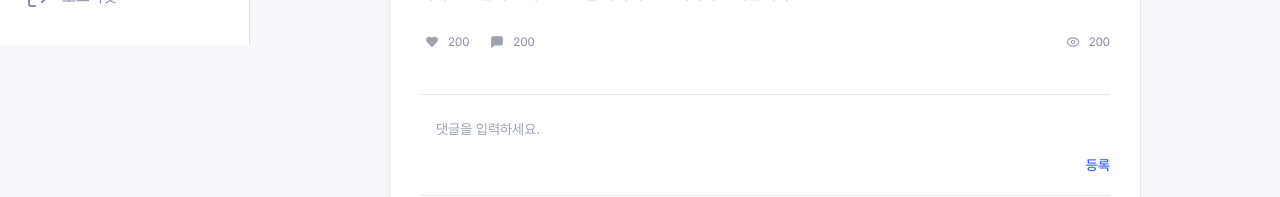
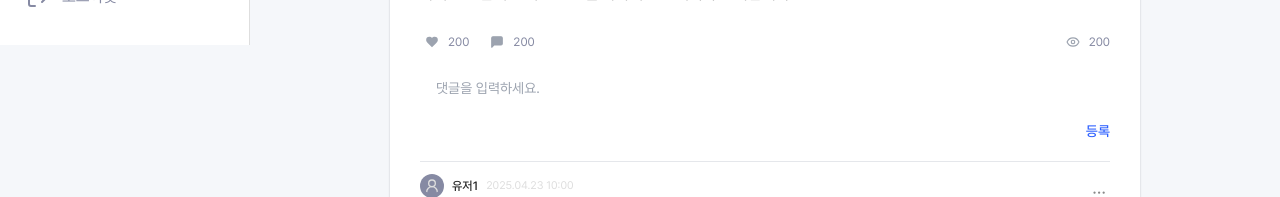
Before and after one commit to OZ-MAIN-PROJECT/frontend, a React (Vite) app: page /community/1/1 in a window 1280 px wide. Shown: the part 755-952 px from the top of the page. Built offline with nearby package versions, Linux system fonts and the light colour scheme.

Commit message:
refactor: #47 커뮤니티 댓글 영역 확장 (textarea 적용) 및 리스트 구조 개선

```diff
--- a/src/components/community/CommentInput.tsx
+++ b/src/components/community/CommentInput.tsx
@@ -4,16 +4,14 @@ interface CommentInputProps {
   onSubmit: (value: string) => void;
   initialValue?: string;
   buttonLabel?: string;
-  bordered?: boolean;
-  withTopBorder?: boolean;
+  isEditMode?: boolean;
 }
 
 const CommentInput = ({
   onSubmit,
   initialValue = '',
   buttonLabel = '등록',
-  bordered = true,
-  withTopBorder = false,
+  isEditMode = false,
 }: CommentInputProps) => {
   const [value, setValue] = useState(initialValue);
 
@@ -27,21 +25,25 @@ const CommentInput = ({
     setValue('');
   };
 
-  const isRegistrationInput = withTopBorder && bordered;
-
   return (
-    <div className={`w-full ${withTopBorder ? 'border-t pt-4 mt-6' : ''}`}>
-      <input
-        type="text"
+    <div className="w-full">
+      <textarea
         value={value}
-        onChange={e => setValue(e.target.value)}
+        onChange={(e) => setValue(e.target.value)}
         placeholder="댓글을 입력하세요."
-        className={`w-full px-4 py-2 text-sm focus:outline-none focus:ring-1 focus:ring-primary-400
-          ${bordered && !isRegistrationInput ? 'border rounded-lg' : ''}
+        rows={1} // 기본 1줄, 자동 늘어날 수 있음 (필요하면 조정)
+        className={`w-full text-sm px-4 py-2 resize-none
+          ${isEditMode
+            ? 'border border-gray-300 focus:border-gray-300 focus:ring-0 rounded-none'
+            : 'border-none focus:ring-1 focus:ring-primary-400'
+          }
         `}
       />
       <div className="flex justify-end mt-2 mb-5">
-        <button onClick={handleSubmit} className="text-sm text-accent-blue font-medium hover:underline">
+        <button
+          onClick={handleSubmit}
+          className="text-sm text-accent-blue font-medium hover:underline"
+        >
           {buttonLabel}
         </button>
       </div>
--- a/src/components/community/CommentList.tsx
+++ b/src/components/community/CommentList.tsx
@@ -16,7 +16,7 @@ interface Comment {
 }
 
 const CommentList = () => {
-  const [comments, setComments] = useState<Comment[]>([
+    const [comments, setComments] = useState<Comment[]>([
     {
       id: '1',
       content: '오 어디카페예요? 너무 맛있겠네요!',
@@ -40,7 +40,6 @@ const CommentList = () => {
       },
     },
   ]);
-
   const [editingCommentId, setEditingCommentId] = useState<string | null>(null);
 
   const handleAddComment = (newContent: string) => {
@@ -61,25 +60,26 @@ const CommentList = () => {
   const handleEditComment = (updatedContent: string) => {
     if (!editingCommentId) return;
     setComments(prev =>
-      prev.map(comment => (comment.id === editingCommentId ? { ...comment, content: updatedContent } : comment)),
+      prev.map(comment =>
+        comment.id === editingCommentId ? { ...comment, content: updatedContent } : comment,
+      ),
     );
     setEditingCommentId(null);
   };
 
   const handleDeleteComment = (commentId: string) => {
-    const confirmed = window.confirm('정말로 이 댓글을 삭제하시겠어요?');
+    const confirmed = window.confirm('정말로 이 댓글을 삭제하시겠습니까?');
     if (!confirmed) return;
-
     setComments(prev => prev.filter(comment => comment.id !== commentId));
   };
 
   return (
     <div>
       {/* 댓글 입력창 */}
-      <CommentInput onSubmit={handleAddComment} buttonLabel="등록" bordered withTopBorder />
+      <CommentInput onSubmit={handleAddComment} buttonLabel="등록" />
 
-      {/* 댓글 리스트 */}
-      {comments.map(comment => (
+      {/* 댓글이 있을 때만 리스트 출력 */}
+      {comments.length > 0 && comments.map(comment => (
         <div key={comment.id} className="relative group mt-2 mb-4">
           <div className="flex items-start justify-between gap-2 border-t pt-3">
             <div className="flex items-center gap-2">
@@ -97,12 +97,20 @@ const CommentList = () => {
             )}
           </div>
 
+          {/* 댓글 내용 or 수정 input */}
           {editingCommentId === comment.id ? (
             <div className="mt-2">
-              <CommentInput onSubmit={handleEditComment} initialValue={comment.content} buttonLabel="수정" bordered />
+              <CommentInput
+                onSubmit={handleEditComment}
+                initialValue={comment.content}
+                buttonLabel="수정"
+                isEditMode
+              />
             </div>
           ) : (
-            <p className="text-sm text-gray-700 mt-1 ml-[34px]">{comment.content}</p>
+            <p className="text-sm text-gray-700 mt-1 ml-[14px] whitespace-pre-line">
+              {comment.content}
+            </p>
           )}
         </div>
       ))}
```
